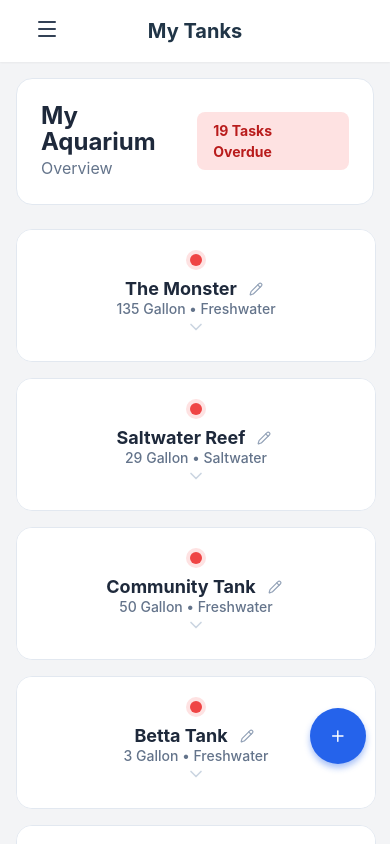
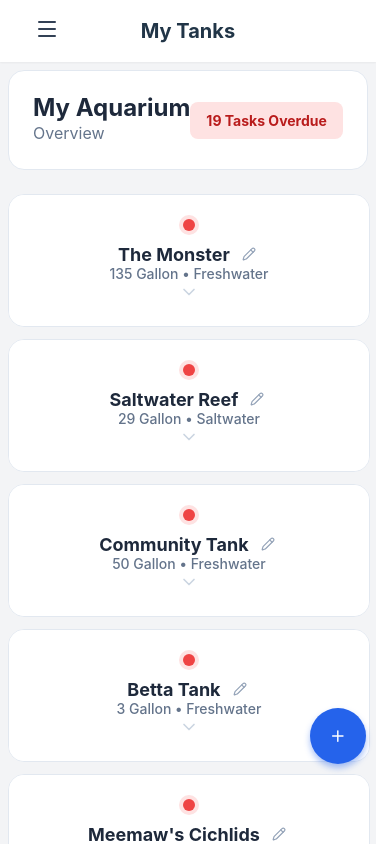
Before and after one commit to dwarrick91/My-aquariums, a React (Vite) app: page / in a window 390 px wide. Built offline with nearby package versions, Linux system fonts and the light colour scheme.

Commit message:
getting rid of grey space

```diff
--- a/src/App.css
+++ b/src/App.css
@@ -101,7 +101,7 @@
 .content-scroll-area {
   flex: 1;
   overflow-y: auto;
-  padding: 1rem;
+  padding: 2rem;
   display: flex;
   flex-direction: column;
   align-items: center;
@@ -112,7 +112,7 @@
   width: 100%;
   max-width: 900px;
   margin: 0 auto;
-  padding-bottom: 6rem; /* Extra padding so content doesn't get hidden behind FAB */
+  padding-bottom: 6rem;
 }
 
 .status-banner {
@@ -352,7 +352,7 @@
   color: #ef4444;
 }
 
-/* --- FAB BUTTON (UPDATED) --- */
+/* FAB BUTTON */
 .fab-add {
   position: fixed;
   bottom: 2rem;
@@ -368,7 +368,7 @@
   align-items: center;
   justify-content: center;
   cursor: pointer;
-  z-index: 1500; /* Raised z-index to float above everything */
+  z-index: 1500;
   transition: transform 0.2s;
 }
 
@@ -442,8 +442,11 @@
     z-index: 50;
   }
 
+  /* FIX: Reduce Grey Space */
   .content-scroll-area {
-    padding: 1rem;
+    padding: 0.5rem; /* Tighter padding */
+    width: 100%;
+    box-sizing: border-box;
     align-items: center;
   }
 
@@ -451,7 +454,11 @@
     width: 100%;
   }
 
-  /* FIXED: Move FAB up on mobile so it's not hidden */
+  .tank-card {
+    margin-bottom: 0.75rem; /* Smaller gap between cards */
+  }
+
+  /* Keep FAB Visible */
   .fab-add {
     bottom: 5rem;
     right: 1.5rem;
--- a/src/SwipeView.jsx
+++ b/src/SwipeView.jsx
@@ -58,7 +58,7 @@ export default function SwipeView({ tanks, onComplete, onDeleteHistory, onEditHi
     display: 'flex',
     flexDirection: 'column',
     alignItems: 'center',
-    justifyContent: 'center', // Vertically center the card
+    justifyContent: 'center',
     paddingTop: '0.5rem'
   };
 
@@ -76,18 +76,18 @@ export default function SwipeView({ tanks, onComplete, onDeleteHistory, onEditHi
           fontSize:'1.25rem',
           fontWeight:'bold',
           color:'#1e293b',
-          marginBottom:'1rem',
+          marginBottom:'0.5rem',
           textTransform:'capitalize',
           textAlign: 'center'
       }}>
         {displayTitle}
       </h2>
 
-      {/* FIX: Height is conservatively calculated to fit safely on mobile screens */}
-      <div style={{width:'100%', maxWidth:'400px', height:'calc(100vh - 200px)', margin: '0 auto', minHeight: '400px'}}>
+      {/* FIX: Taller card calculation to reduce grey space */}
+      <div style={{width:'95%', maxWidth:'400px', height:'calc(100vh - 140px)', margin: '0 auto', minHeight: '450px'}}>
         <Swiper
           modules={[Pagination, Navigation]}
-          spaceBetween={20}
+          spaceBetween={10}
           slidesPerView={1}
           navigation={true}
           pagination={{ clickable: true }}
@@ -117,7 +117,7 @@ export default function SwipeView({ tanks, onComplete, onDeleteHistory, onEditHi
                 display: 'flex',
                 flexDirection: 'column',
                 overflow: 'hidden',
-                height: '100%', // Fill the responsive container
+                height: '100%',
                 position: 'relative'
               }}>
                 {/* Header Image Background */}
@@ -192,6 +192,7 @@ export default function SwipeView({ tanks, onComplete, onDeleteHistory, onEditHi
                   )}
                 </div>
 
+                {/* History and Notes Overlays (Keep existing logic here) */}
                 {isHistoryOpen && primaryTask && (
                     <div style={{position:'absolute', top:0, left:0, width:'100%', height:'100%', background:'white', zIndex:20, display:'flex', flexDirection:'column'}}>
                         <div style={{padding:'1rem', borderBottom:'1px solid #e2e8f0', display:'flex', justifyContent:'space-between', alignItems:'center', background:'#f8fafc'}}>
```
